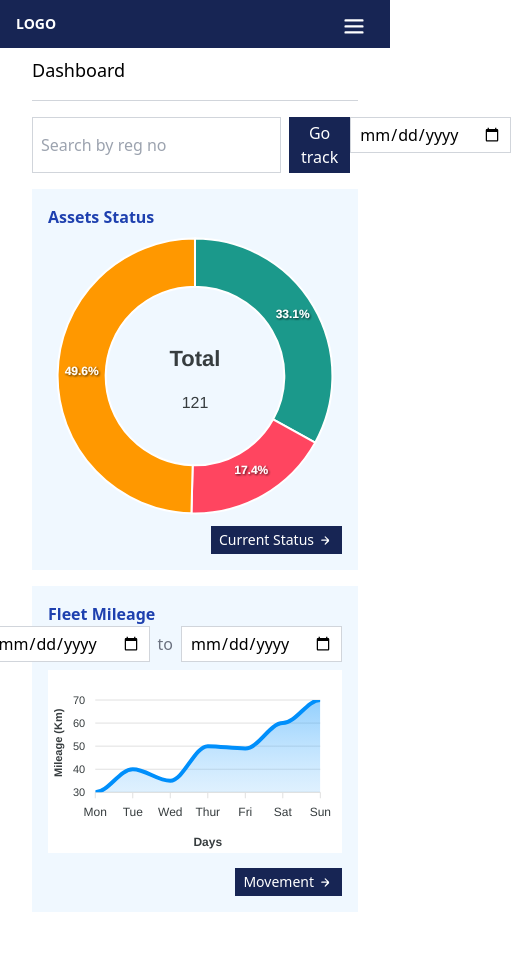
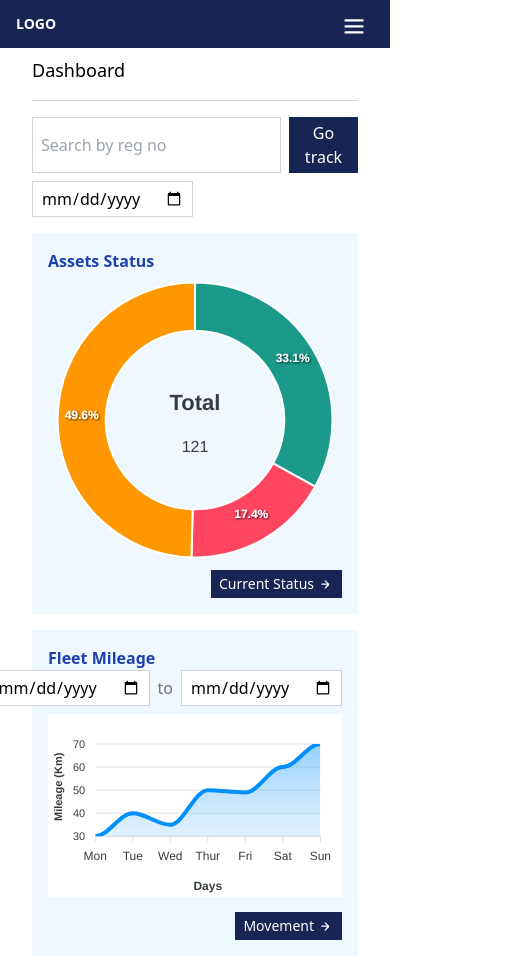
Before and after one commit to Felexonyango/Assessment, a React (Vite) app: page / in a window 390 px wide. Shown: the whole page, 511 px wide, since content can reach past the window. Before the commit the page ends 912 px from the top, so only its background shows below. Built offline with nearby package versions, Linux system fonts and the light colour scheme; the HTML template or start-up script is replaced by a standard one.

Commit message:
updated changes

```diff
--- a/src/App.jsx
+++ b/src/App.jsx
@@ -34,28 +34,27 @@ function App() {
       <div className=" container">
       <h5 className="mt-2 text-lg font-medium">Dashboard</h5>
       <hr className="my-4 border-t border-gray-300" />
-
-      <div className="flex flex-row">
-        <div className="flex flex-row">
+      <div class="flex flex-col sm:flex-row">
+    <div class="flex flex-row mb-2 sm:mb-0">
         <input
             type="text"
             value={searchInput}
             onChange={handleSearchInputChange}
             placeholder="Search by reg no"
-            className="border border-gray-300 px-2 py-1 mr-2 rounded-md focus:outline-none focus:ring-2 focus:ring-blue-500"
+            class="border border-gray-300 px-2 py-1 mr-2 rounded-md focus:outline-none focus:ring-2 focus:ring-blue-500"
         />
-          <button onClick={handleGoTrack} className="bg-blue-950 text-white px-3 py-1 rounded-md focus:outline-none">Go track</button>
+        <button onClick={handleGoTrack} class="bg-blue-950 text-white px-3 py-1 rounded-md focus:outline-none">Go track</button>
     </div>
-        <div className="ml-auto">
+    <div class="ml-0 sm:ml-auto sm:mt-1">
         <input
             type="date"
             value={startDate}
             onChange={handleStartDateChange}
-            className="border border-gray-300 px-2 py-1 rounded-md focus:outline-none focus:ring-2 focus:ring-blue-500"
+            class="border border-gray-300 px-2 py-1 rounded-md focus:outline-none focus:ring-2 focus:ring-blue-500"
         />
-
     </div>
 </div>
+
 
       <div className="flex flex-col mt-4 md:flex-row">
         <div className="flex-1 p-4 mb-4 md:mb-0 md:mr-4" style={{ backgroundColor: "aliceblue" }}>
```
Lines whose indentation alone changed are shown as unchanged.
